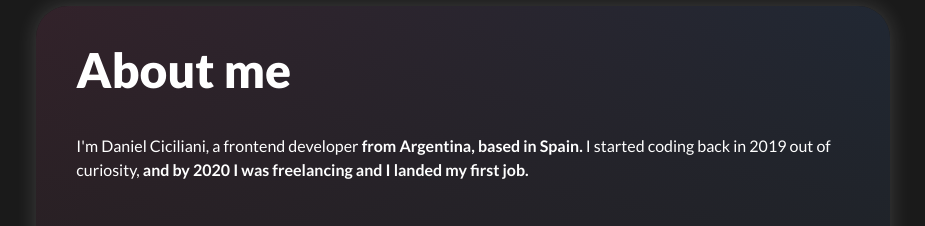
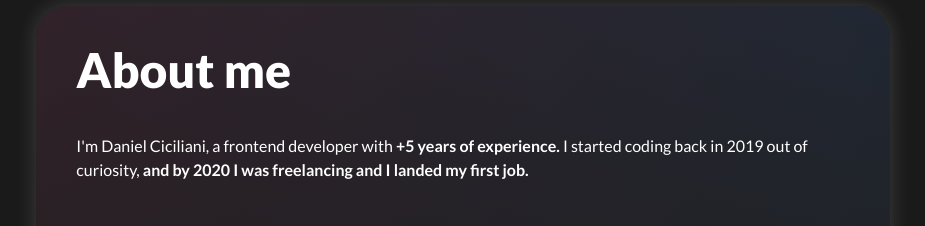
Before and after one commit to danielciciliani/portfolio, a React (Vite) app: page / in a window 1280 px wide. Shown: the part 4080-4306 px from the top of the page, without its empty margins (177-1102 px from the left). Built offline with nearby package versions, Linux system fonts and the light colour scheme; the HTML template or start-up script is replaced by a standard one.

Commit message:
chore: Upadate experience

```diff
--- a/src/components/AboutMe/AboutMe.jsx
+++ b/src/components/AboutMe/AboutMe.jsx
@@ -7,8 +7,8 @@ function AboutMe() {
       >
         <h2 className="text-5xl font-extrabold">About me</h2>
         <p>
-          I'm Daniel Ciciliani, a frontend developer{" "}
-          <span className="font-bold">from Argentina, based in Spain.</span> I
+          I'm Daniel Ciciliani, a frontend developer with{" "}
+          <span className="font-bold">+5 years of experience.</span> I
           started coding back in 2019 out of curiosity,{" "}
           <span className="font-bold">
             and by 2020 I was freelancing and I landed my first job.
--- a/src/utils/ExperienceData.jsx
+++ b/src/utils/ExperienceData.jsx
@@ -13,8 +13,8 @@ export const ExperienceData = [
     ],
   },
   {
+    id: 2,
     jobTitle: "Frontend Developer",
-    id: 2,
     company: "Grupo Juinsa",
     sector: "E-commerce +60k products - Spain",
     from: "07/2022 - 07/2024",
```
